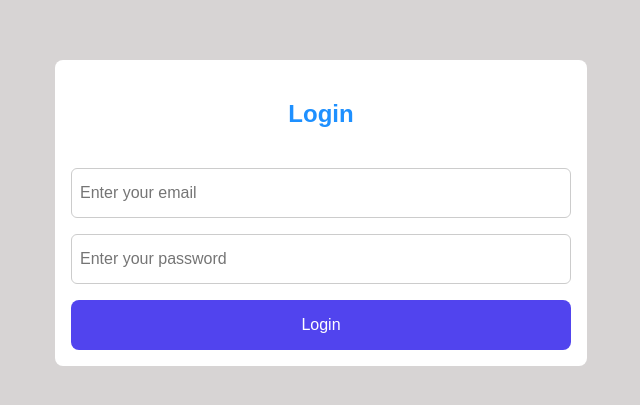
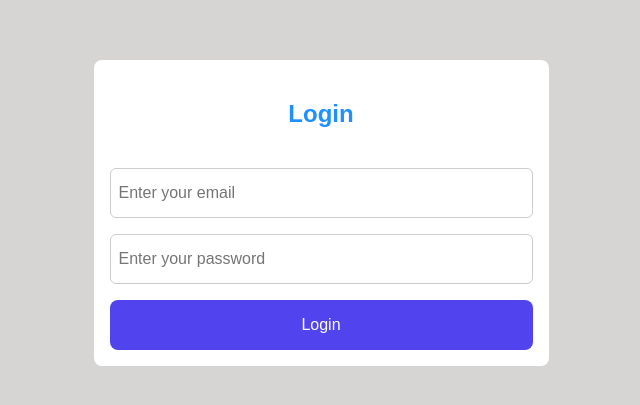
Before and after one commit to laisescorcio/frontend-react-project, a React (Vite) app: page /login in a window 1280 px wide. Shown: the part 187-592 px from the top of the page, without its empty margins (319-959 px from the left). Built offline with nearby package versions, Linux system fonts and the light colour scheme.

Commit message:
style: login container

```diff
--- a/src/pages/LoginPage/LoginPage.module.scss
+++ b/src/pages/LoginPage/LoginPage.module.scss
@@ -27,7 +27,7 @@
 
 @media (min-width: 1025px) {
   .login {
-    min-width: 500px;
-    max-width: 500px;
+    min-width: 423px;
+    max-width: 423px;
   }
 }
```
